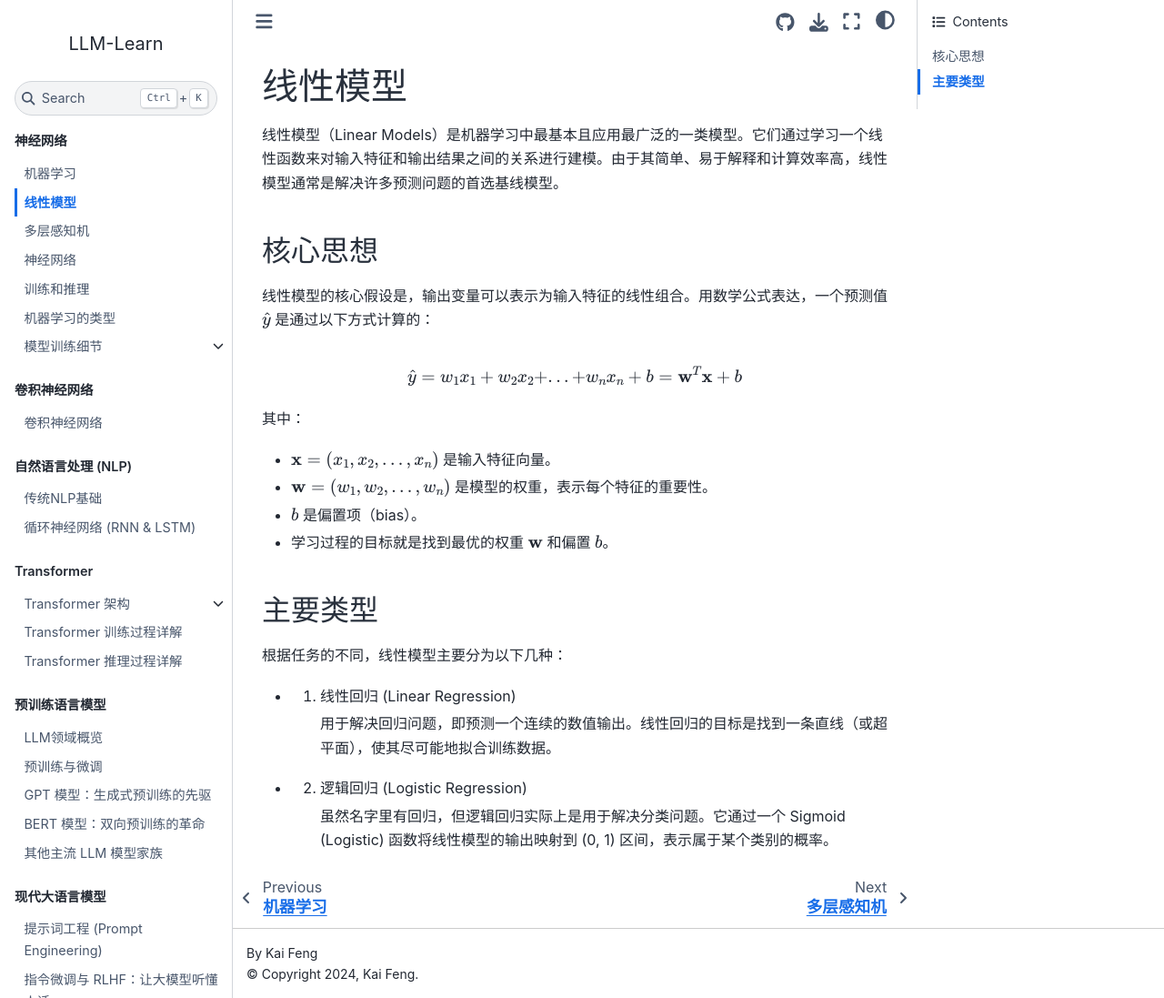
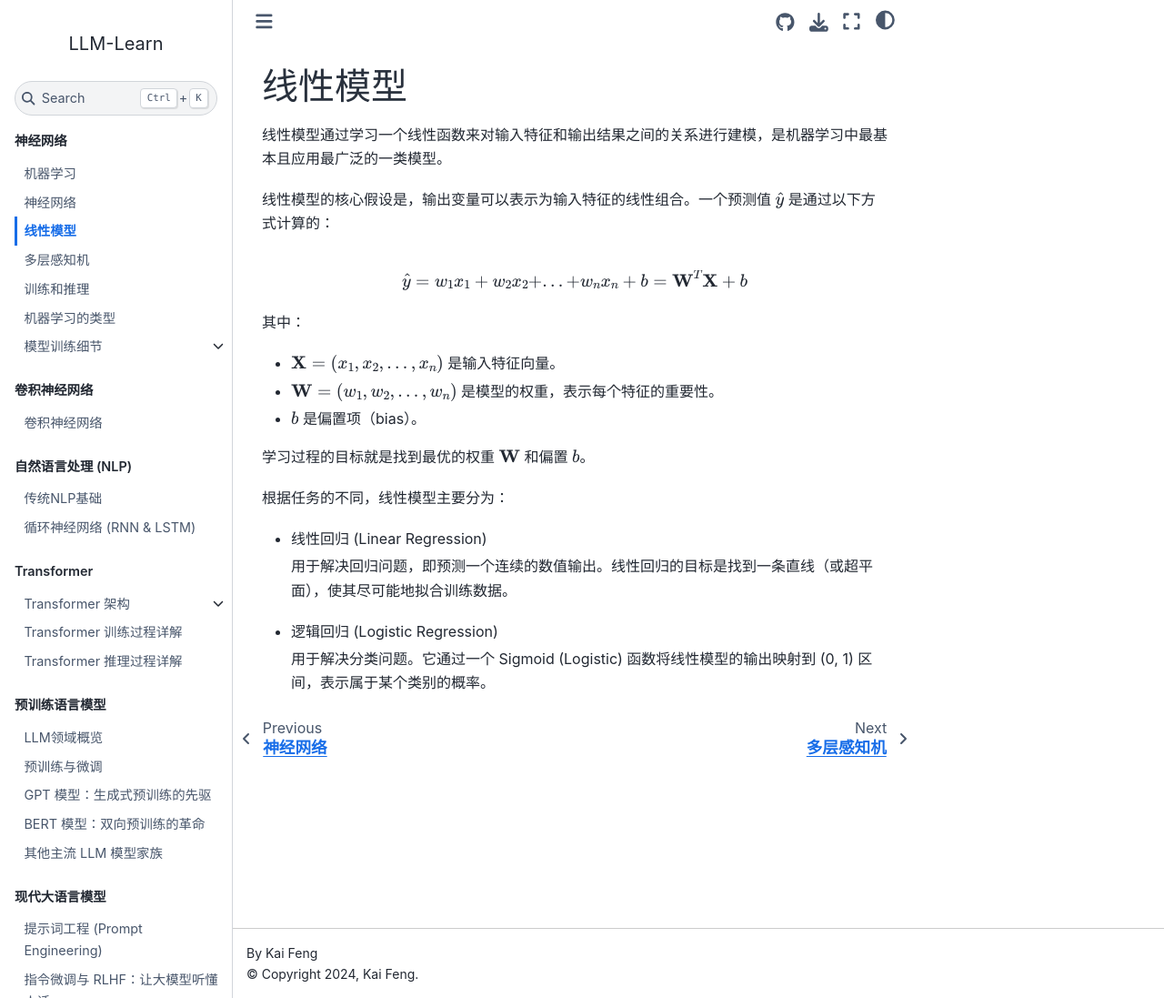
Before and after one commit to kaifeng/llm-learn, a Sphinx documentation site: the page built from source/part_basics/linear_models.md, in a window 1280 px wide and 1097 px high. Shown: the whole window at 91% size. Built offline with Sphinx 7.4.7 and the Sphinx Book theme 1.1.4, drawn with Linux system fonts in a browser that asks for light colours.

```diff
--- a/requirements.txt
+++ b/requirements.txt
@@ -2,6 +2,7 @@ sphinx
 myst-parser
 sphinx-book-theme
 sphinx-copybutton
+sphinxcontrib-mermaid
 myst-nb
 ipykernel
 matplotlib
--- a/source/conf.py
+++ b/source/conf.py
@@ -18,6 +18,7 @@ extensions = [
     "myst_nb",
     "sphinx_copybutton",
     "sphinx.ext.githubpages",
+    "sphinxcontrib.mermaid",
 ]
 
 templates_path = ['_templates']
--- a/source/part_basics/linear_models.md
+++ b/source/part_basics/linear_models.md
@@ -1,29 +1,26 @@
 # 线性模型
 
-线性模型（Linear Models）是机器学习中最基本且应用最广泛的一类模型。它们通过学习一个线性函数来对输入特征和输出结果之间的关系进行建模。由于其简单、易于解释和计算效率高，线性模型通常是解决许多预测问题的首选基线模型。
+线性模型通过学习一个线性函数来对输入特征和输出结果之间的关系进行建模，是机器学习中最基本且应用最广泛的一类模型。
 
-## 核心思想
-
-线性模型的核心假设是，输出变量可以表示为输入特征的线性组合。用数学公式表达，一个预测值 $\hat{y}$ 是通过以下方式计算的：
+线性模型的核心假设是，输出变量可以表示为输入特征的线性组合。一个预测值 $\hat{y}$ 是通过以下方式计算的：
 
 $$
-\hat{y} = w_1 x_1 + w_2 x_2 + ... + w_n x_n + b = \mathbf{w}^T \mathbf{x} + b
+\hat{y} = w_1 x_1 + w_2 x_2 + ... + w_n x_n + b = \mathbf{W}^T \mathbf{X} + b
 $$
 
 其中：
-- $\mathbf{x} = (x_1, x_2, ..., x_n)$ 是输入特征向量。
-- $\mathbf{w} = (w_1, w_2, ..., w_n)$ 是模型的权重，表示每个特征的重要性。
+- $\mathbf{X} = (x_1, x_2, ..., x_n)$ 是输入特征向量。
+- $\mathbf{W} = (w_1, w_2, ..., w_n)$ 是模型的权重，表示每个特征的重要性。
 - $b$ 是偏置项（bias）。
-- 学习过程的目标就是找到最优的权重 $\mathbf{w}$ 和偏置 $b$。
 
-## 主要类型
+学习过程的目标就是找到最优的权重 $\mathbf{W}$ 和偏置 $b$。
 
-根据任务的不同，线性模型主要分为以下几种：
+根据任务的不同，线性模型主要分为：
 
-- 1. 线性回归 (Linear Regression)
+- 线性回归 (Linear Regression)
 
-     用于解决回归问题，即预测一个连续的数值输出。线性回归的目标是找到一条直线（或超平面），使其尽可能地拟合训练数据。
+  用于解决回归问题，即预测一个连续的数值输出。线性回归的目标是找到一条直线（或超平面），使其尽可能地拟合训练数据。
 
-- 2. 逻辑回归 (Logistic Regression)
+- 逻辑回归 (Logistic Regression)
 
-     虽然名字里有回归，但逻辑回归实际上是用于解决分类问题。它通过一个 Sigmoid (Logistic) 函数将线性模型的输出映射到 (0, 1) 区间，表示属于某个类别的概率。
+  用于解决分类问题。它通过一个 Sigmoid (Logistic) 函数将线性模型的输出映射到 (0, 1) 区间，表示属于某个类别的概率。
```
Also changed, not shown: source/index.md (+1 -1 lines), source/part_basics/mlp.md (+1 -3 lines).
